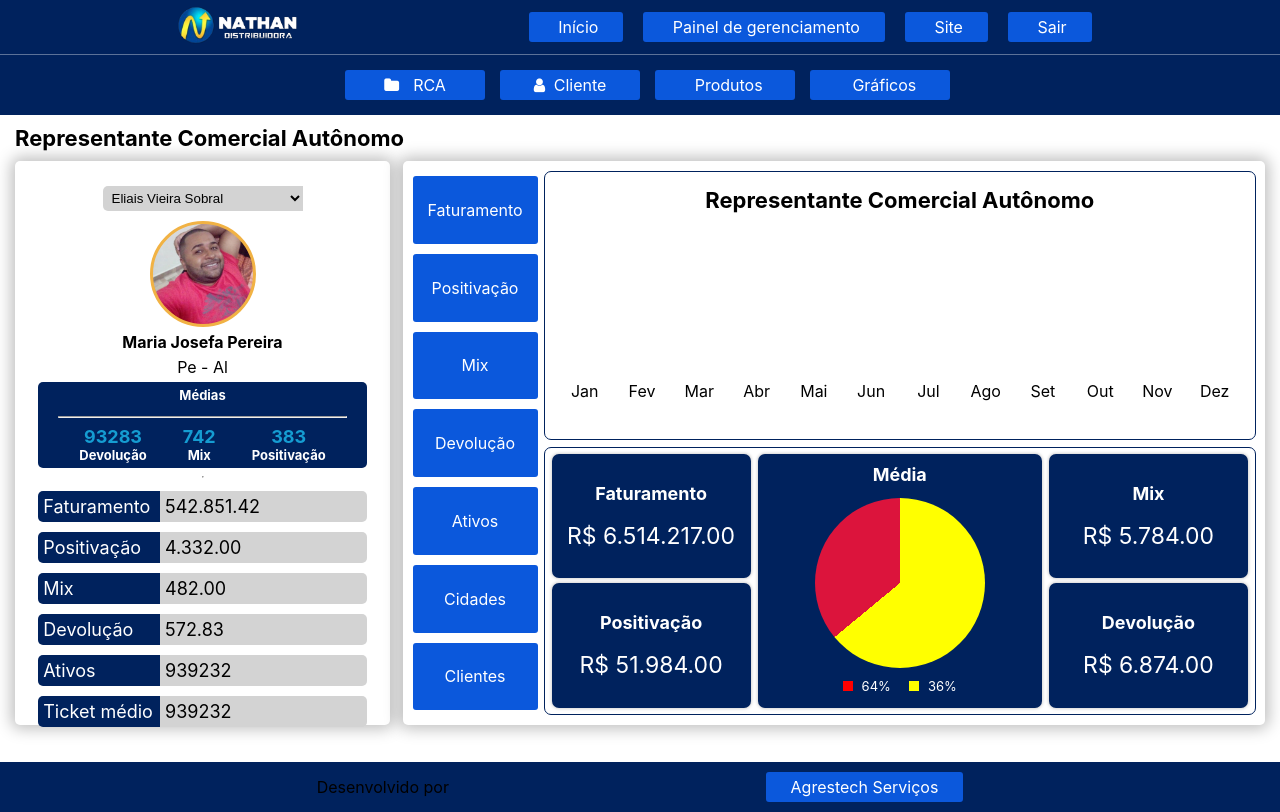
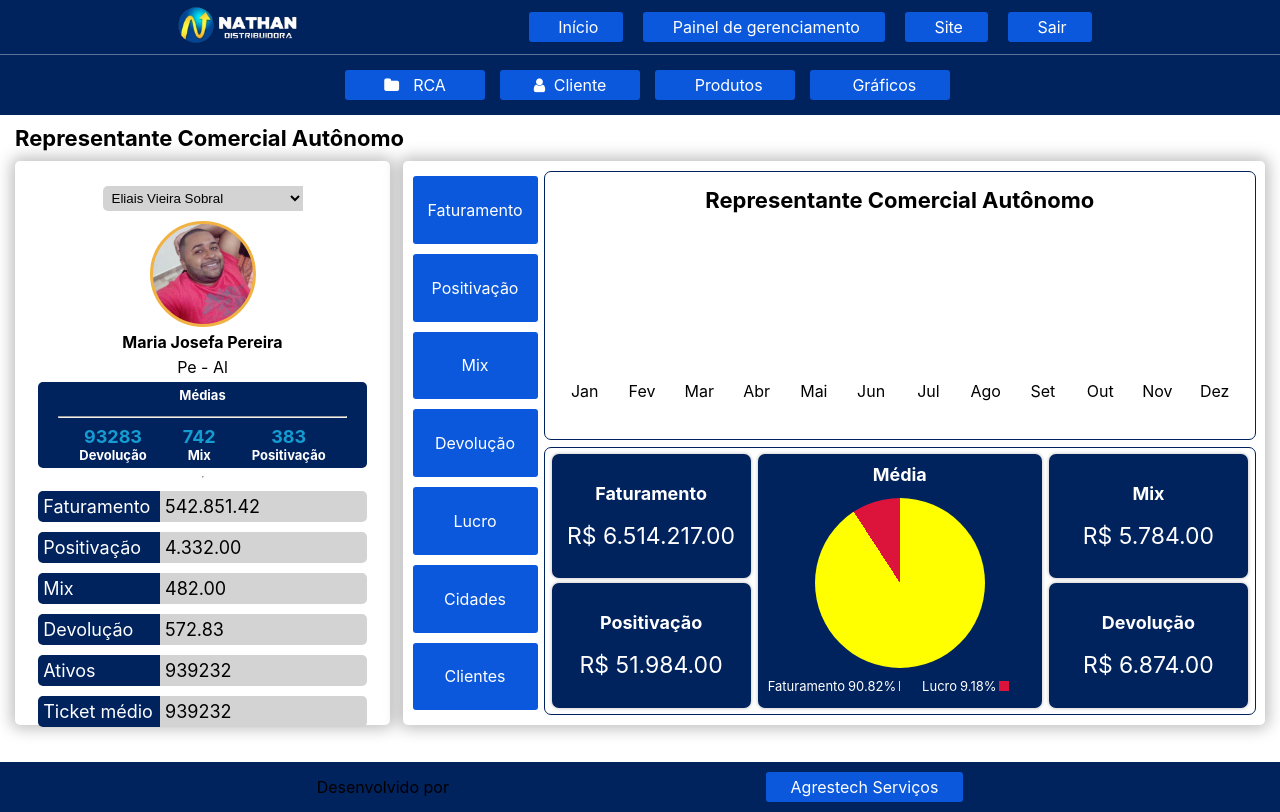
Before and after one commit to ramonlopz1/react-dashboard, a React (Create React App) app: page /rca in a window 1280 px wide. Built offline with nearby package versions, Linux system fonts and the light colour scheme; data requests are answered from the project's data file.

Commit message:
creating circle graph by percents

```diff
--- a/db.json
+++ b/db.json
@@ -192,7 +192,7 @@
             "dez": 599923
           }
         }
-      ],  "positivation": [
+      ], "positivation": [
         {
           "2020": {
             "jan": "2832",
@@ -285,6 +285,37 @@
             "dez": "422"
           }
         }
+      ], "profit": [
+        {
+          "2020": {
+            "jan": "3132",
+            "fev": "4632",
+            "mar": "5232",
+            "abr": "6532",
+            "mai": "7432",
+            "jun": "1632",
+            "jul": "2732",
+            "ago": "4332",
+            "set": "2132",
+            "out": "8232",
+            "nov": "7332",
+            "dez": "6422"
+          },
+          "2021": {
+            "jan": "3132",
+            "fev": "4632",
+            "mar": "5232",
+            "abr": "6532",
+            "mai": "7432",
+            "jun": "1632",
+            "jul": "2732",
+            "ago": "4332",
+            "set": "2132",
+            "out": "8232",
+            "nov": "7332",
+            "dez": "6422"
+          }
+        }
       ]
     },
     "dina": {
@@ -310,7 +341,7 @@
             "mar": 443832,
             "abr": 859233,
             "mai": 7661322,
-            "jun": 573292,
+            "jun": 141298,
             "jul": 339999,
             "ago": 681713,
             "set": 744823,
@@ -412,6 +443,37 @@
             "dez": "422"
           }
         }
+      ], "profit": [
+        {
+          "2020": {
+            "jan": "3132",
+            "fev": "4632",
+            "mar": "5232",
+            "abr": "6532",
+            "mai": "7432",
+            "jun": "1632",
+            "jul": "2732",
+            "ago": "4332",
+            "set": "2132",
+            "out": "8232",
+            "nov": "7332",
+            "dez": "6422"
+          },
+          "2021": {
+            "jan": "3132",
+            "fev": "4632",
+            "mar": "5232",
+            "abr": "6532",
+            "mai": "7432",
+            "jun": "12886",
+            "jul": "2732",
+            "ago": "4332",
+            "set": "2132",
+            "out": "8232",
+            "nov": "7332",
+            "dez": "6422"
+          }
+        }
       ]
     }
   }
--- a/src/components/rca/AsideRight.css
+++ b/src/components/rca/AsideRight.css
@@ -126,14 +126,15 @@
     align-items: center;
     justify-content: space-evenly;
     transform: translateY(10px);
-    width: 50%;
+    width: 100%;
 }
 
 .data__containers .container:nth-of-type(2)
 .circle__graphic .circle_percents .percent {
     display: flex;
     align-items: center;
-    justify-content: space-evenly;
+    justify-content: center;
+    gap: 3px;
     width: 50%;
 }
 
@@ -141,7 +142,7 @@
 .circle__graphic .circle_percents .square {
     height: 10px;
     width: 10px;
-    background-color: red;
+    background-color: crimson;
 }
 
 .data__containers .container:nth-of-type(2)
--- a/src/components/rca/AsideRight.jsx
+++ b/src/components/rca/AsideRight.jsx
@@ -52,7 +52,7 @@ export default class AsideRight extends Component {
                 devolution: devolution
             })
 
-
+            this.calcProfit()
         }
     }
 
@@ -77,6 +77,24 @@ export default class AsideRight extends Component {
         return totalYear
     }
 
+    calcProfit() {
+        const totRevenue = this.calcTotal('revenue')
+        const totProfit = this.calcTotal('profit')
+
+        // p = menor * 100 / maior
+        const profitPercent = (((totProfit * 100) / totRevenue) * 10).toFixed(2)
+
+        let hundredPercent = 100
+        let realPercent = (hundredPercent - profitPercent).toFixed(2)
+
+
+        this.setState({
+            realPercent: realPercent,
+            profitPercent: profitPercent
+        })
+
+    }
+
     render() {
         return (
             <aside className='aside__right'>
@@ -85,8 +103,8 @@ export default class AsideRight extends Component {
                     <Link className='btn' to="/rca/positivation" onClick={this.load}>Positivação</Link>
                     <Link className='btn' to="/rca/mix" onClick={this.load}>Mix</Link>
 
-                    <Link className='btn' to="/">Devolução</Link>
-                    <Link className='btn' to="/">Ativos</Link>
+                    <Link className='btn' to="/rca/devolution">Devolução</Link>
+                    <Link className='btn' to="/rca/profit">Lucro</Link>
                     <Link className='btn' to="/">Cidades</Link>
                     <Link className='btn' to="/">Clientes</Link>
                 </nav>
@@ -119,22 +137,30 @@ export default class AsideRight extends Component {
                         <div className="circle__graphic">
                             <h5>Média</h5>
                             <div className='graphic'>
-                                <div className="circle">
+                                <div
+                                    style={{
+                                        backgroundImage: `conic-gradient(yellow ${this.state.realPercent}%, crimson ${this.state.profitPercent}%)`
+                                    }}
+                                    className="circle"
+                                >
 
                                 </div>
                                 <div className='circle_percents'>
+                                <div className='percent'>
+                                        <span>Faturamento</span>
+                                        <span>{this.state.realPercent}%</span>
+                                        <div className='square' style={{backgroundColor: 'yellow'}}>
+
+                                        </div>
+                                    </div>
                                     <div className='percent'>
+                                        <span>Lucro</span>
+                                        <span>{this.state.profitPercent}%</span>
                                         <div className='square'>
 
                                         </div>
-                                        <span>64%</span>
                                     </div>
-                                    <div className='percent'>
-                                        <div className='square' style={{backgroundColor: 'yellow'}}>
 
-                                        </div>
-                                        <span>36%</span>
-                                    </div>
                                 </div>
                             </div>
                         </div>
--- a/src/components/rca/Graphic.jsx
+++ b/src/components/rca/Graphic.jsx
@@ -15,7 +15,6 @@ const initialState = {
 export default class Graphic extends Component {
 
     getMonthID = ""
-
 
     constructor(props) {
         super(props)
--- a/src/routes/Routes.jsx
+++ b/src/routes/Routes.jsx
@@ -47,6 +47,14 @@ export default props => (
             <Rca url="mix" title="Mix" />
         } />
 
+        <Route path="/rca/devolution" element={
+            <Rca url="devolution" title="Devolução" />
+        } />
+
+        <Route path="/rca/profit" element={
+            <Rca url="profit" title="Lucro" />
+        } />
+
         <Route path="*" element={<Home />} />
     </Routes>
 )
```
